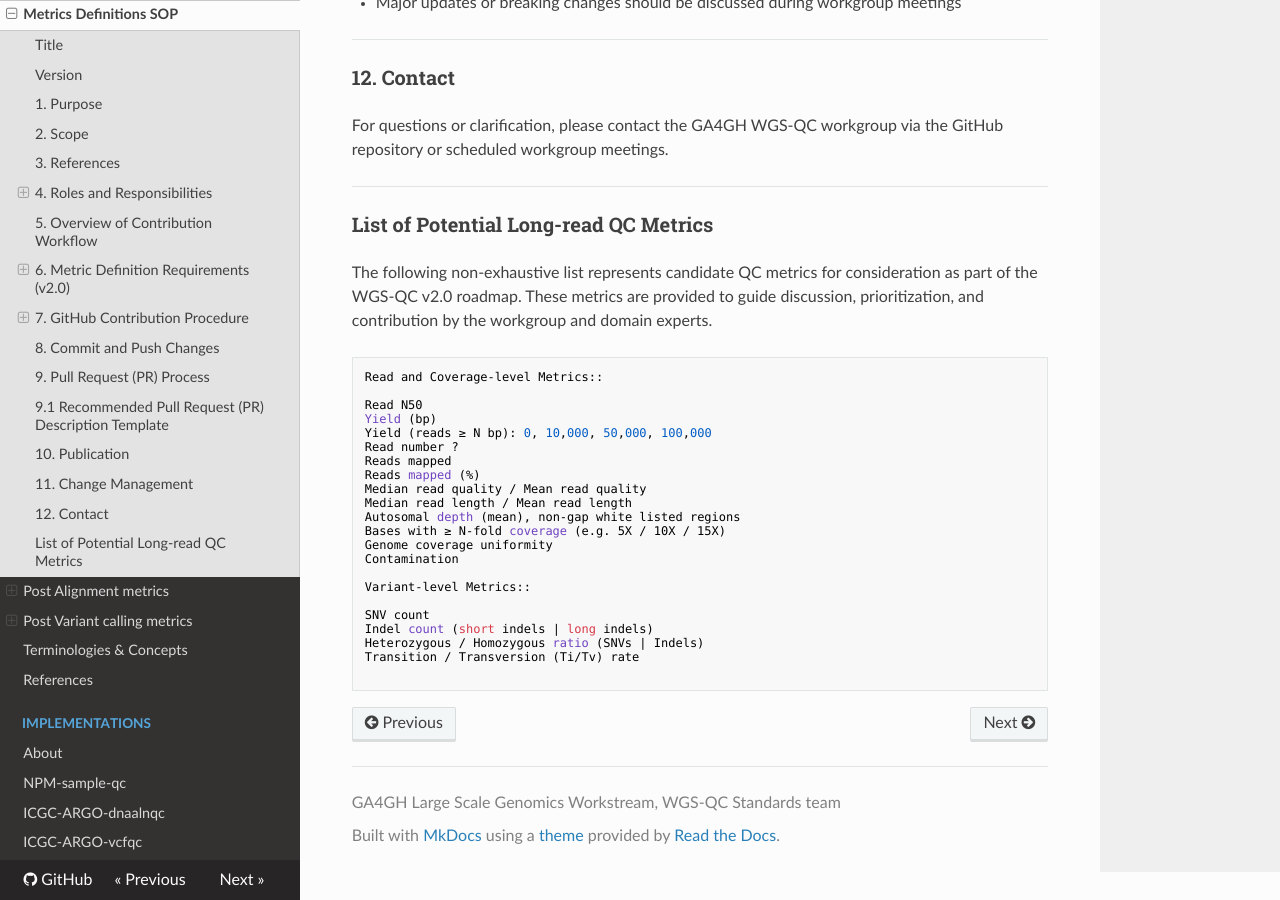
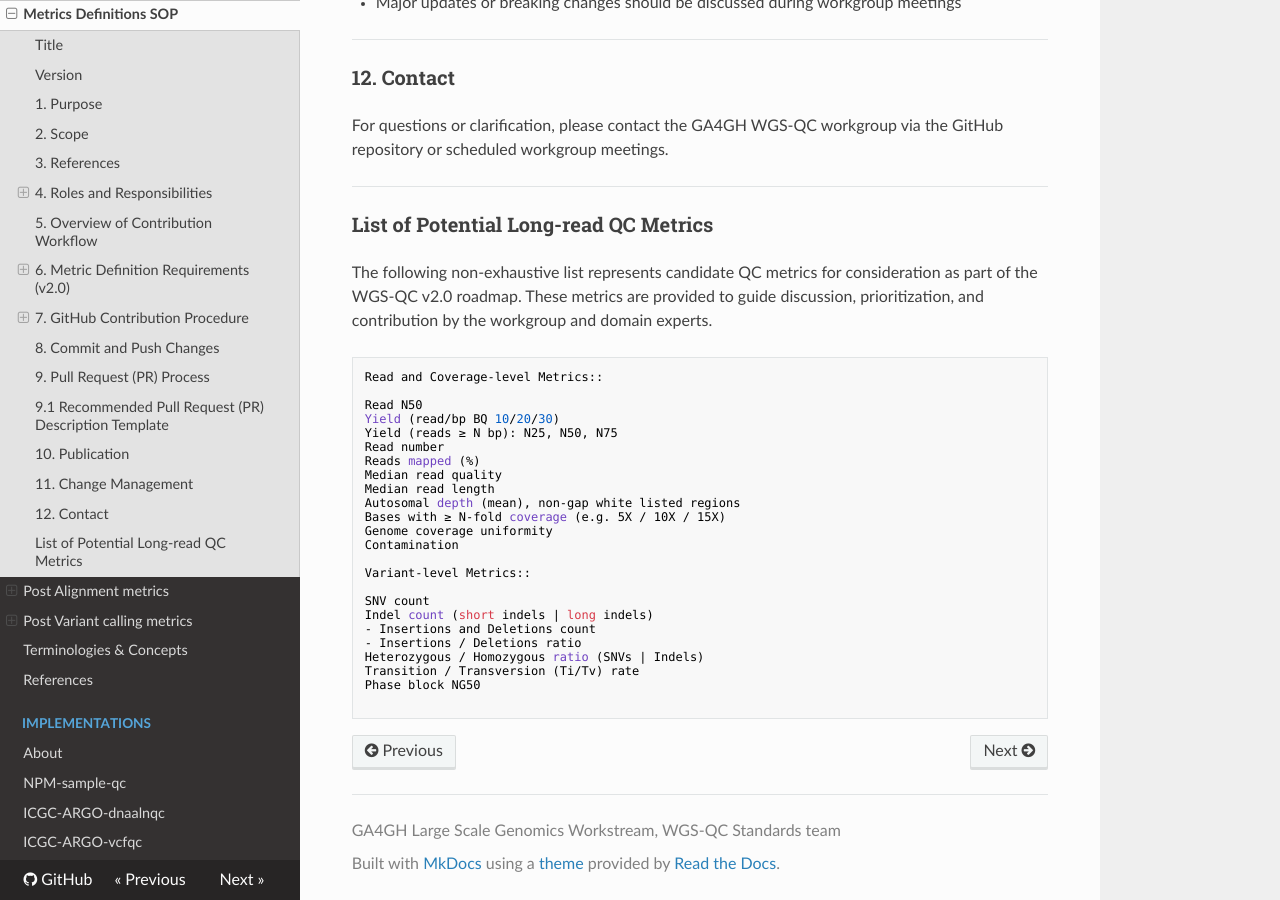
Before and after one commit to ga4gh/quality-control-wgs, an MkDocs documentation site: the page built from docs/metrics_definitions/sop.md, in a window 1280 px wide and 900 px high, scrolled down 4954 px. Built offline with MkDocs 1.6.1, drawn with Linux system fonts in a browser that asks for light colours; nearby versions of some CDN libraries.

Commit message:
minor edit list of qc metric

````diff
--- a/docs/metrics_definitions/sop.md
+++ b/docs/metrics_definitions/sop.md
@@ -215,13 +215,12 @@ The following non-exhaustive list represents candidate QC metrics for considerat
 Read and Coverage-level Metrics::
 
 Read N50
-Yield (bp)
-Yield (reads ≥ N bp): 0, 10,000, 50,000, 100,000
-Read number ?
-Reads mapped
+Yield (read/bp BQ 10/20/30)
+Yield (reads ≥ N bp): N25, N50, N75
+Read number
 Reads mapped (%)
-Median read quality / Mean read quality
-Median read length / Mean read length
+Median read quality
+Median read length
 Autosomal depth (mean), non-gap white listed regions
 Bases with ≥ N-fold coverage (e.g. 5X / 10X / 15X)
 Genome coverage uniformity
@@ -231,7 +230,10 @@ Variant-level Metrics::
 
 SNV count
 Indel count (short indels | long indels)
+- Insertions and Deletions count
+- Insertions / Deletions ratio
 Heterozygous / Homozygous ratio (SNVs | Indels)
 Transition / Transversion (Ti/Tv) rate
+Phase block NG50
 
 ```
````
